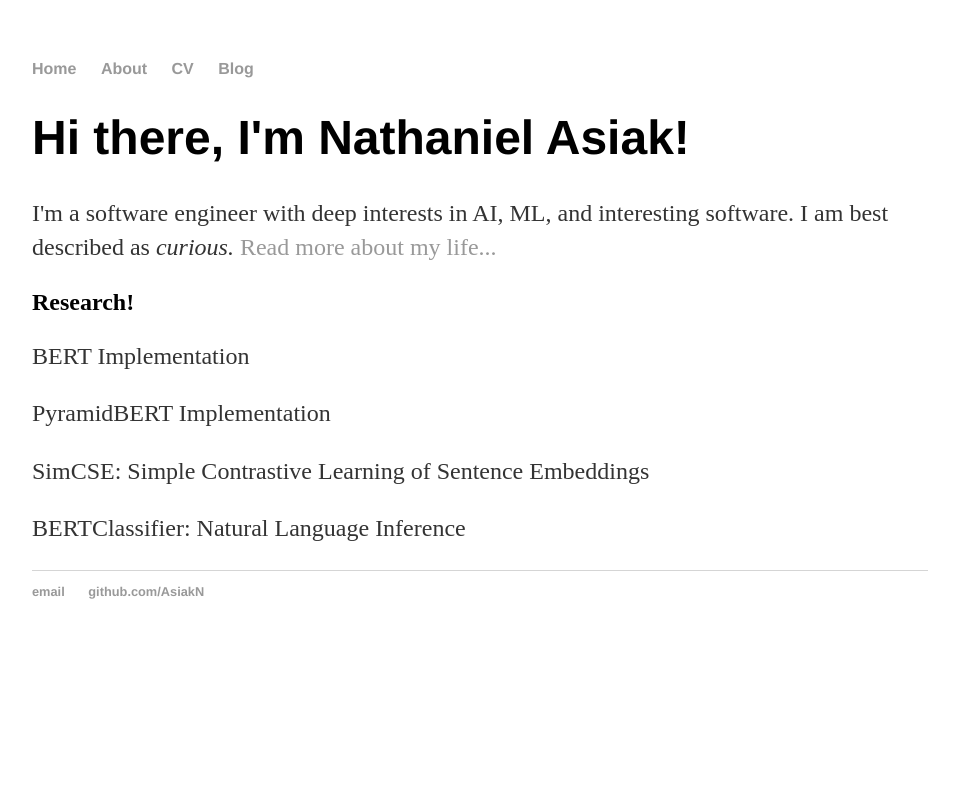
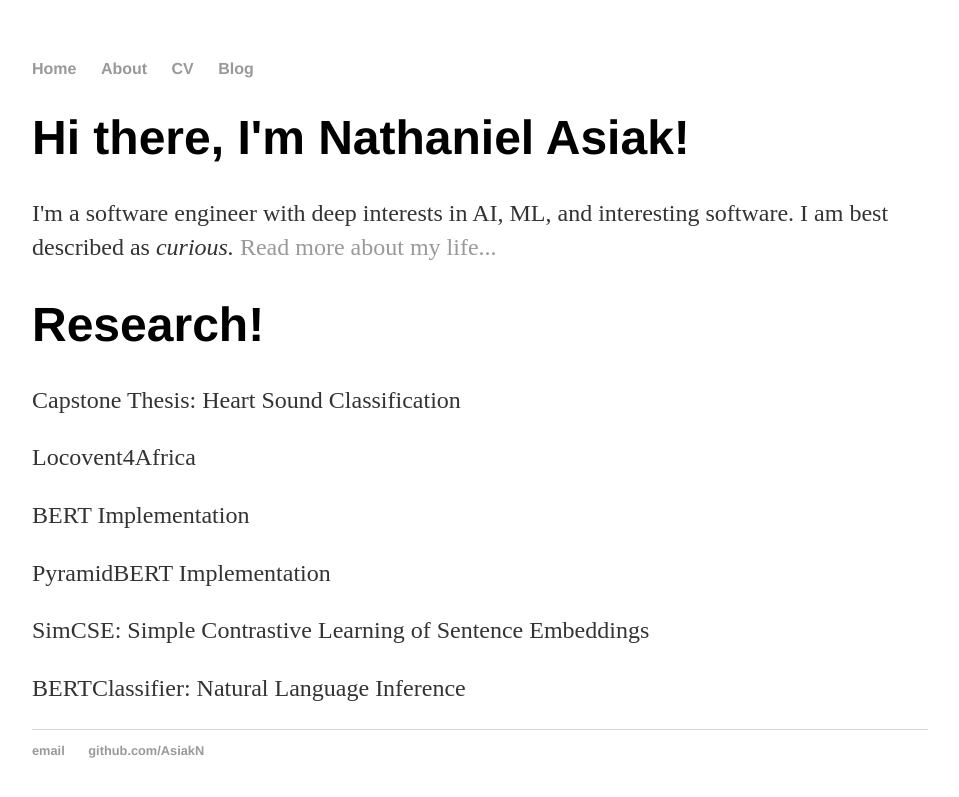
Before and after one commit to AsiakN/Nat.github.io, a Jekyll site: the page built from index.html, in a window 1280 px wide. Shown: the top 797 px of the page, without its empty margins (160-1119 px from the left). Built offline with Jekyll 4.4.1, drawn with Linux system fonts in a browser that asks for light colours.

Commit message:
Update index.html

```diff
--- a/index.html
+++ b/index.html
@@ -6,11 +6,30 @@ title: Nathaniel Asiak
 	<h1>Hi there, I'm Nathaniel  Asiak!</h1>
 	<p>I'm a software engineer with deep interests in AI, ML, and interesting software. I am best described as </boring><em>curious.</em><a href="/about"> Read more about my life...</a></p>
 </div><!-- /.blurb -->
+<div class="blurb">
+	<h1>Research!</h1>
+</div><!-- /.blurb -->
 
 <div class="blurb">
-	<h2>Research!</h1>
+	<p>Capstone Thesis: Heart Sound Classification</p>
+</div><!-- /.blurb -->
+
+<div class="blurb">
+	<p>Locovent4Africa </p>
+</div><!-- /.blurb -->
+
+<div class="blurb">
 	<p>BERT Implementation</p>
+</div><!-- /.blurb -->
+
+<div class="blurb">
 	<p>PyramidBERT Implementation</p>
+</div><!-- /.blurb -->
+
+<div class="blurb">
 	<p>SimCSE: Simple Contrastive Learning of Sentence Embeddings</p>
+</div><!-- /.blurb -->
+
+<div class="blurb">
 	<p>BERTClassifier: Natural Language Inference</p>
 </div><!-- /.blurb -->
```
